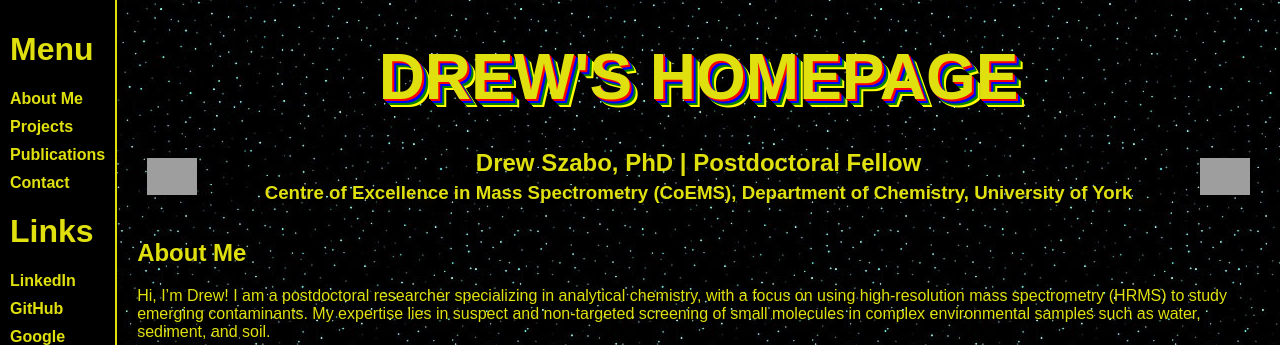
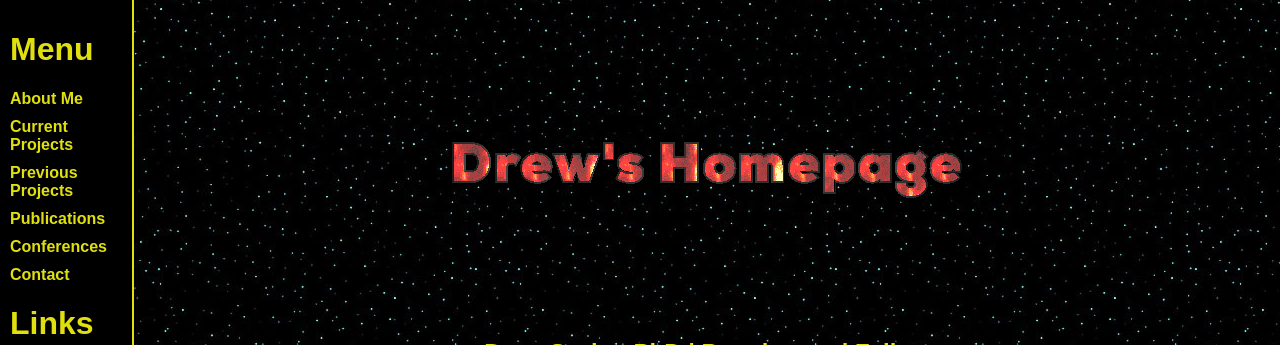
Before and after one commit to drewszabo/drewszabo.github.io, a plain HTML site: page index.html in a window 1280 px wide. Shown: the top 345 px of the page. Drawn offline with Linux system fonts and the light colour scheme; grey boxes are pictures that could not be loaded.

Commit message:
Update index.html

```diff
--- a/index.html
+++ b/index.html
@@ -19,7 +19,7 @@
             height: 100vh;
         }
         #sidebar {
-            width: 200px;
+            width: 300px;
             background-color: black;
             padding: 10px;
             border-right: 2px solid rgb(224, 224, 15);
@@ -41,24 +41,6 @@
         }
         h1, h2 {
             color: rgb(224, 224, 15);
-        }
-        /* WordArt-inspired 3D text */
-        #wordart {
-            font-size: 4em;
-            font-weight: bold;
-            color: rgb(224, 224, 15);
-            text-transform: uppercase;
-            text-align: center;
-            text-shadow:
-                1px 1px 0 #ff0000,
-                2px 2px 0 #ff0000,
-                3px 3px 0 #0000ff,
-                4px 4px 0 #0000ff,
-                5px 5px 0 #008000,
-                6px 6px 0 #008000,
-                7px 7px 0 #ffff00,
-                8px 8px 0 #ffff00;
-            margin: 20px 0;
         }
 
         #header {
@@ -121,12 +103,18 @@
     </style>
 </head>
 <body>
+    <audio autoplay loop>
+        <source src="linkin_park-numb.mid" type="audio/midi">
+        Your browser does not support the audio element.
+    </audio>
     <div id="container">
         <div id="sidebar">
             <h1>Menu</h1>
             <a href="#about">About Me</a>
-            <a href="#projects">Projects</a>
+            <a href="#projects">Current Projects</a>
+            <a href="#archive">Previous Projects</a>
             <a href="#publications">Publications</a>
+            <a href="#conferences">Conferences</a>
             <a href="#contact">Contact</a>
             <h1>Links</h1>
             <a href="https://www.linkedin.com/in/drew-szabo/" target="_blank">LinkedIn</a>
@@ -136,7 +124,9 @@
             <h6>&#169 Drew Szabo 2025</h6>
         </div>
         <div id="content">
-            <div id="wordart">Drew's Homepage</div>
+            <div style="text-align: center; width: 600; height: 10; overflow: hidden;">
+                <img src="header.gif" style="width: auto; height: 10%;">
+            </div>
             <section id="header">
                 <img src="https://web.archive.org/web/20091027022039/http://geocities.com/chemistry_lessons_135/index_files/image002.gif" alt="Left Icon">
                 <div>
@@ -155,7 +145,7 @@
                 <h2>Projects</h2>
                 <img src="https://web.archive.org/web/20090829144150/http://geocities.com/Athens/Acropolis/7401/science/afrink.gif"
                      alt="Project Image" style="float: right; margin: 0 0 10px 10px;">
-                <h3>Marie Skłodowska-Curie Postdoctoral Fellowship - UKRI Guarantee</h3>
+                <h3>Marie Skłodowska-Curie Postdoctoral Fellowship (UKRI Guarantee) - University of York</h3>
                 <p>My current project aims to improve the prioritisation of high-resolution mass spectrometry features in non-targeted screening workflows.
                     Prioritisation will be achieved by predicting the bioconcentration factor from structural and molecular fingerprints.
                     The model will be trained using existing BCF and fragmentation data freely available from sources such as USEPA and MassBank.
@@ -166,8 +156,15 @@
                     <h2>Publications</h2>
                     <img src="https://web.archive.org/web/20070423080733/http://hk.geocities.com/fatherofchemistry/new.gif" alt="New Icon">
                 </div>
-                <p>Here you'll find a list of my publications. I'm working on making this section comprehensive and up-to-date.</p>
-                <p>Here is a new line</p>
+                <p><u>Szabo, D.</u>; Fischer, S.; Mathew, A. P.; Kruve, A. Prioritization, Identification, and Quantification of Emerging Contaminants in Recycled Textiles Using Non-Targeted and Suspect Screening Workflows by LC-ESI-HRMS. <i>Anal. Chem.</i> <b>2024.</b> DOI: <a href="https://doi.org/10.1021/acs.analchem.4c02041">10.1021/acs.analchem.4c02041.</a></p>
+                <p></p>
+            </section>
+            <section id="archive">
+                <h2>Previous Projects</h2>
+                <h3>Formas Postdoctoral Researcher - Stockholm University</h3>
+                <p>This project aimed to determine the source and fate of emerging contaminants derived from recycled textile processes.
+                    High-resolution mass spectrometry was utilised to extract, identify and prioritise features from recycled textiles by predicting their toxicity and concentration.
+                </p>
             </section>
             <section id="contact" style="text-align: center;">
                 <h2>Contact</h2>
```
Also changed, not shown: header.gif (added), 1 other file.
